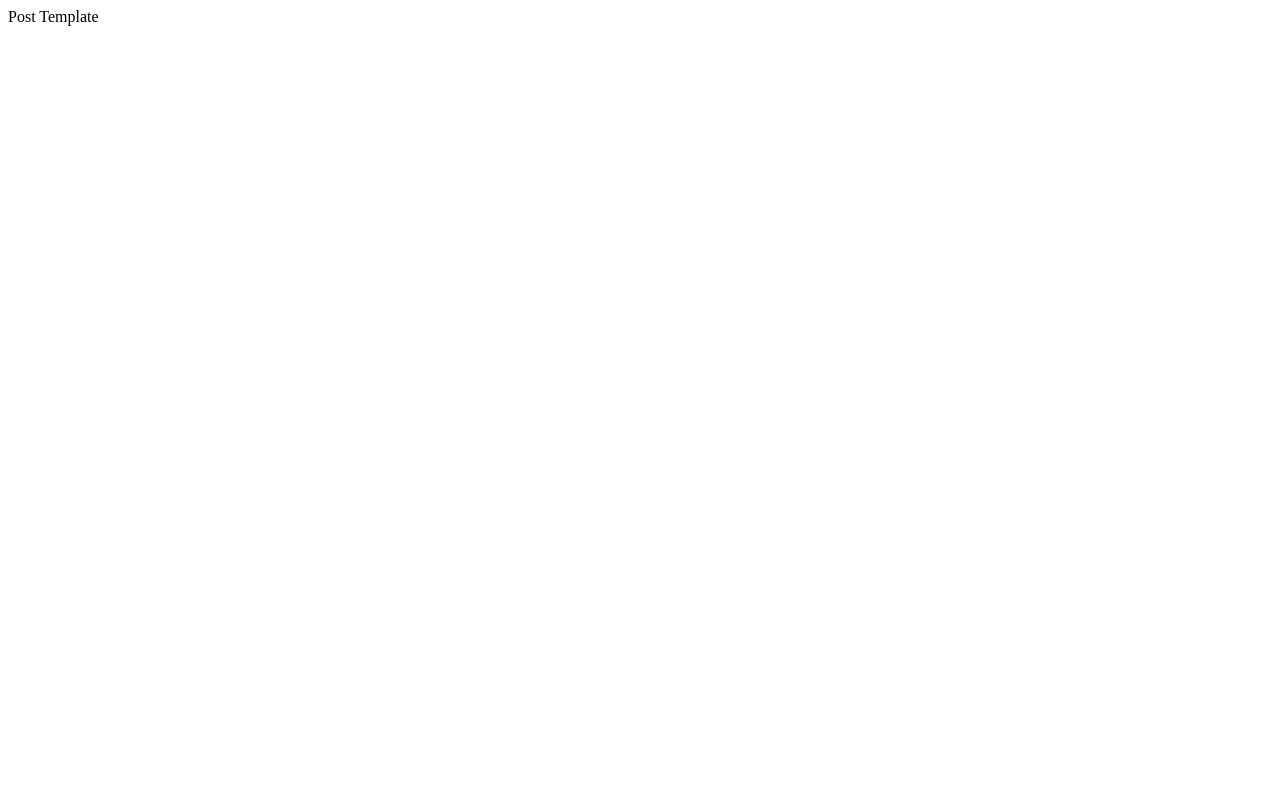
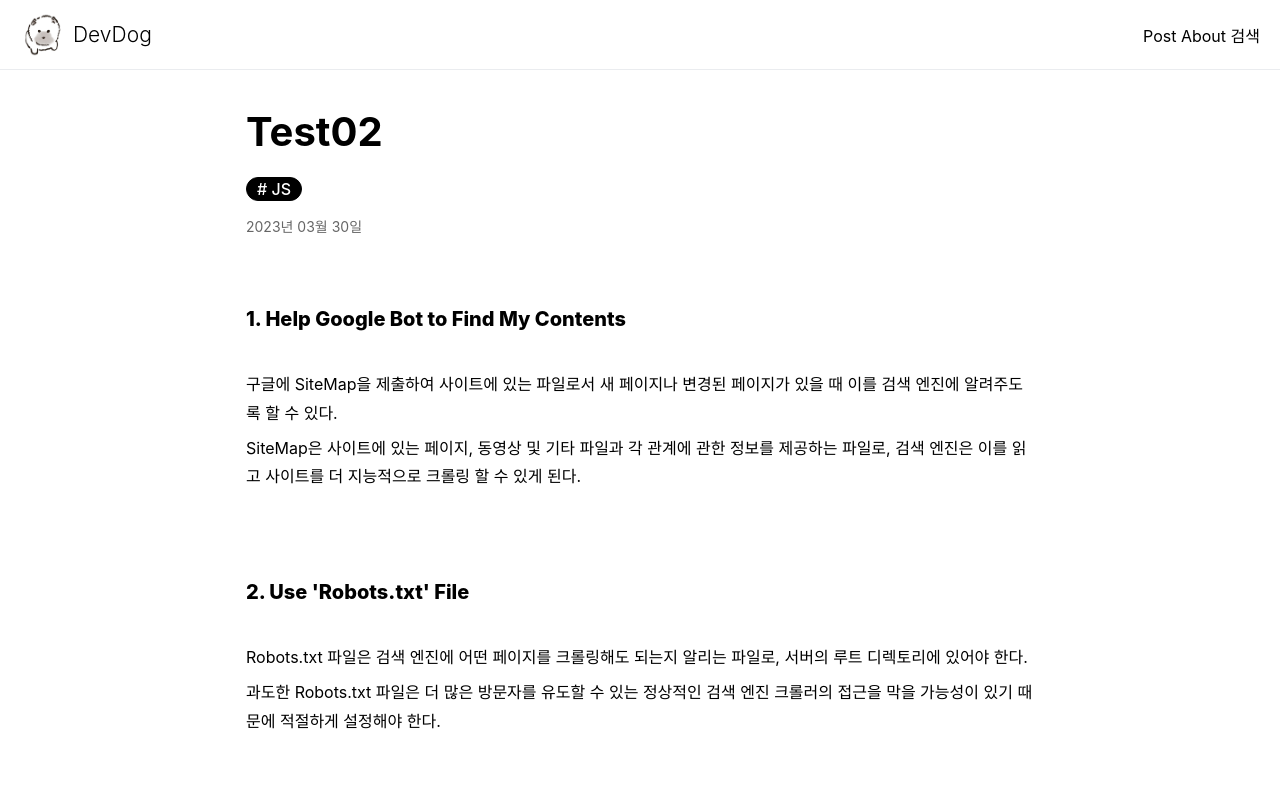
Before and after one commit to Jeong-ki/gatsby-blog, a Gatsby site: page /test_2/ in a window 1280 px wide. Shown: the top 800 px of the page. Built offline with nearby package versions, Linux system fonts and the light colour scheme; Gatsby itself is replaced by a stand-in of ours.

Commit message:
add: 게시글 페이지 구현

```diff
--- a/gatsby-node.js
+++ b/gatsby-node.js
@@ -57,11 +57,6 @@ exports.createPages = async ({ actions, graphql, reporter }) => {
               }
             }
           }
-          file(name: { eq: "profile-image" }) {
-            childImageSharp {
-              gatsbyImageData(width: 45, height: 45)
-            }
-          }
         }
       }
     `,
--- a/src/components/Common/GlobalStyle.tsx
+++ b/src/components/Common/GlobalStyle.tsx
@@ -2,13 +2,13 @@ import React, { FunctionComponent } from 'react';
 import { Global, css } from '@emotion/react';
 
 const defaultStyle = css`
-  @import url('https://fonts.googleapis.com/css2?family=Nanum+Myeongjo:wght@400;700;800&display=swap');
-
   * {
     padding: 0;
     margin: 0;
     box-sizing: border-box;
-    font-family: 'Nanum Myeongjo', serif;
+    font-family: 'Pretendard', -apple-system, BlinkMacSystemFont, 'Segoe UI',
+      'Roboto', 'Oxygen', 'Ubuntu', 'Cantarell', 'Fira Sans', 'Droid Sans',
+      'Helvetica Neue', sans-serif;
   }
 
   html,
--- a/src/components/Common/Header.tsx
+++ b/src/components/Common/Header.tsx
@@ -22,10 +22,10 @@ const WrapLogo = styled(Link)`
   font-weight: 500;
   align-items: center;
 `;
-const Title = styled.div`
+const Title = styled.h1`
   margin-left: 8px;
   font-size: 21px;
-  font-weight: 400;
+  font-weight: 300;
 `;
 const Menu = styled.div`
   display: flex;
--- a/src/components/Main/CategoryList.tsx
+++ b/src/components/Main/CategoryList.tsx
@@ -23,16 +23,16 @@ const CategoryListWrapper = styled.div`
   display: flex;
   flex-wrap: wrap;
   width: 1200px;
-  margin: 100px auto 0;
+  margin: 60px auto 0;
 
   @media (max-width: 1600px) {
     width: 900px;
-    margin: 100px auto 0;
+    margin: 60px auto 0;
   }
 
   @media (max-width: 1200px) {
     width: 768px;
-    margin: 80px auto 0;
+    margin: 60px auto 0;
   }
 
   @media (max-width: 768px) {
--- a/src/components/Main/PostItem.tsx
+++ b/src/components/Main/PostItem.tsx
@@ -55,7 +55,7 @@ const Category = styled.div`
 const CategoryItem = styled.div`
   margin: 2.5px 5px;
   padding: 3px 5px;
-  border-radius: 3px;
+  border-radius: 5px;
   background: black;
   font-size: 14px;
   font-weight: 700;
--- /dev/null
+++ b/src/components/Post/PostContent.tsx
@@ -0,0 +1,131 @@
+import React, { FunctionComponent } from 'react';
+import styled from '@emotion/styled';
+
+interface PostContentProps {
+  html: string;
+}
+
+const MarkdownWrapper = styled.div`
+  text-align: left;
+`;
+const PostWrapper = styled.div`
+  display: flex;
+  flex-direction: column;
+  justify-content: flex-start;
+  -webkit-box-align: center;
+  align-items: center;
+  max-width: 900px;
+  padding: 2rem;
+  margin-left: auto;
+  margin-right: auto;
+`;
+
+const MarkdownRenderer = styled.div`
+  // Renderer Style
+  display: flex;
+  flex-direction: column;
+  justify-content: flex-start;
+  word-break: break-all;
+  align-items: flex-start;
+  width: 100%;
+  padding: 0 1.5rem;
+  word-break: break-all;
+
+  // Markdown Style
+  line-height: 1.8;
+  font-size: 16px;
+  font-weight: 400;
+
+  // Apply Padding Attribute to All Elements
+  p {
+    padding: 3px 0;
+  }
+
+  // Adjust Heading Element Style
+  h1,
+  h2,
+  h3 {
+    font-weight: 800;
+    margin-bottom: 30px;
+  }
+
+  * + h1,
+  * + h2,
+  * + h3 {
+    margin-top: 80px;
+  }
+
+  hr + h1,
+  hr + h2,
+  hr + h3 {
+    margin-top: 0;
+  }
+
+  h1 {
+    font-size: 30px;
+  }
+
+  h2 {
+    font-size: 25px;
+  }
+
+  h3 {
+    font-size: 20px;
+  }
+
+  // Adjust Quotation Element Style
+  blockquote {
+    margin: 30px 0;
+    padding: 5px 15px;
+    border-left: 2px solid #000000;
+    font-weight: 800;
+  }
+
+  // Adjust List Element Style
+  ol,
+  ul {
+    margin-left: 20px;
+    padding: 30px 0;
+  }
+
+  // Adjust Horizontal Rule style
+  hr {
+    border: 1px solid #000000;
+    margin: 100px 0;
+  }
+
+  // Adjust Link Element Style
+  a {
+    color: #4263eb;
+    text-decoration: underline;
+  }
+
+  // Adjust Code Style
+  pre[class*='language-'] {
+    margin: 30px 0;
+    padding: 15px;
+    font-size: 15px;
+
+    ::-webkit-scrollbar-thumb {
+      background: rgba(255, 255, 255, 0.5);
+      border-radius: 3px;
+    }
+  }
+
+  code[class*='language-'],
+  pre[class*='language-'] {
+    tab-size: 2;
+  }
+`;
+
+const PostContent: FunctionComponent<PostContentProps> = function ({ html }) {
+  return (
+    <MarkdownWrapper>
+      <PostWrapper>
+        <MarkdownRenderer dangerouslySetInnerHTML={{ __html: html }} />;
+      </PostWrapper>
+    </MarkdownWrapper>
+  );
+};
+
+export default PostContent;
--- /dev/null
+++ b/src/components/Post/PostHead.tsx
@@ -0,0 +1,21 @@
+import React, { FunctionComponent } from 'react';
+import styled from '@emotion/styled';
+import PostHeadInfo, { PostHeadInfoProps } from 'components/Post/PostHeadInfo';
+
+const PostHeadWrapper = styled.header`
+  text-align: center;
+`;
+
+const PostHead: FunctionComponent<PostHeadInfoProps> = function ({
+  title,
+  date,
+  categories,
+}) {
+  return (
+    <PostHeadWrapper>
+      <PostHeadInfo title={title} date={date} categories={categories} />
+    </PostHeadWrapper>
+  );
+};
+
+export default PostHead;
--- /dev/null
+++ b/src/components/Post/PostHeadInfo.tsx
@@ -0,0 +1,143 @@
+/* eslint-disable @typescript-eslint/no-unsafe-assignment */
+import React, { FunctionComponent } from 'react';
+import styled from '@emotion/styled';
+
+export type PostHeadInfoProps = {
+  title: string;
+  date: string;
+  categories: string[];
+};
+
+const PostHeadInfoWrapper = styled.div`
+  display: -webkit-box;
+  display: -webkit-flex;
+  display: -ms-flexbox;
+  display: flex;
+  -webkit-flex-direction: column;
+  -ms-flex-direction: column;
+  flex-direction: column;
+  -webkit-box-pack: start;
+  -ms-flex-pack: start;
+  -webkit-justify-content: flex-start;
+  justify-content: flex-start;
+  -webkit-align-items: center;
+  -webkit-box-align: center;
+  -ms-flex-align: center;
+  align-items: center;
+  max-width: 900px;
+  padding: 2rem;
+  margin-left: auto;
+  margin-right: auto;
+`;
+
+const PostHeadInfoInner = styled.div`
+  display: -webkit-box;
+  display: -webkit-flex;
+  display: -ms-flexbox;
+  display: flex;
+  -webkit-flex-direction: column;
+  -ms-flex-direction: column;
+  flex-direction: column;
+  -webkit-box-pack: start;
+  -ms-flex-pack: start;
+  -webkit-justify-content: flex-start;
+  justify-content: flex-start;
+  -webkit-align-items: flex-start;
+  -webkit-box-align: flex-start;
+  -ms-flex-align: flex-start;
+  align-items: flex-start;
+  width: 100%;
+  padding: 0 1.5rem;
+`;
+
+const Title = styled.h2`
+  text-align: left;
+  color: inherit;
+  font-size: 2.5rem;
+  line-height: 1.5;
+  font-weight: 700;
+`;
+
+const CategoryWrapper = styled.div`
+  display: -webkit-box;
+  display: -webkit-flex;
+  display: -ms-flexbox;
+  display: flex;
+  -webkit-flex-direction: column;
+  -ms-flex-direction: column;
+  flex-direction: column;
+  position: relative;
+  min-width: 1px;
+  max-width: 100%;
+  -webkit-box-pack: start;
+  -ms-flex-pack: start;
+  -webkit-justify-content: flex-start;
+  justify-content: flex-start;
+  -webkit-align-items: stretch;
+  -webkit-box-align: stretch;
+  -ms-flex-align: stretch;
+  align-items: stretch;
+  -webkit-flex-basis: auto;
+  -ms-flex-preferred-size: auto;
+  flex-basis: auto;
+  box-sizing: border-box;
+  -webkit-flex: 1;
+  -ms-flex: 1;
+  flex: 1;
+  -webkit-box-flex-wrap: wrap;
+  -webkit-flex-wrap: wrap;
+  -ms-flex-wrap: wrap;
+  flex-wrap: wrap;
+  -webkit-flex-direction: row;
+  -ms-flex-direction: row;
+  flex-direction: row;
+`;
+
+const Category = styled.span`
+  display: inline-block;
+  vertical-align: middle;
+  border-radius: 16px;
+  font-weight: 500;
+  line-height: 1;
+  cursor: inherit;
+  font-feature-settings: tnum;
+  font-variant: tabular-nums;
+  text-transform: capitalize;
+  white-space: nowrap;
+  background: #000;
+  color: #ffffff;
+  border: 1px solid #000;
+  padding: 3px 10px;
+  font-size: 1rem;
+  margin-right: 5px;
+  margin: 15px 5px 15px 0;
+`;
+
+const Date = styled.span`
+  color: inherit;
+  font-size: 0.875rem;
+  line-height: 1.5;
+  color: #666;
+`;
+
+const PostHeadInfo: FunctionComponent<PostHeadInfoProps> = function ({
+  title,
+  date,
+  categories,
+}) {
+  return (
+    <PostHeadInfoWrapper>
+      <PostHeadInfoInner>
+        <Title>{title}</Title>
+        <CategoryWrapper>
+          {categories.map(item => (
+            <Category># {item}</Category>
+          ))}
+        </CategoryWrapper>
+        <Date>{date}</Date>
+      </PostHeadInfoInner>
+    </PostHeadInfoWrapper>
+  );
+};
+
+export default PostHeadInfo;
--- a/src/templates/post_template.tsx
+++ b/src/templates/post_template.tsx
@@ -1,13 +1,58 @@
+import React, { FunctionComponent } from 'react';
+import { graphql } from 'gatsby';
 import Template from 'components/Common/Template';
-import { graphql } from 'gatsby';
-import React, { FunctionComponent } from 'react';
+import { IGatsbyImageData } from 'gatsby-plugin-image';
+import PostContent from 'components/Post/PostContent';
+import PostHead from 'components/Post/PostHead';
+import { PostFrontmatterType } from 'types/PostItem.types';
 
-// eslint-disable-next-line @typescript-eslint/ban-types
-type PostTemplateProps = {};
+type PostTemplateProps = {
+  data: {
+    allMarkdownRemark: {
+      edges: PostPageItemType[]; // 존재하지 않는 타입이므로 에러가 발생하지만 일단 작성해주세요
+    };
+    file: {
+      childImageSharp: {
+        gatsbyImageData: IGatsbyImageData;
+      };
+    };
+  };
+};
+export type PostPageItemType = {
+  node: {
+    html: string;
+    frontmatter: PostFrontmatterType;
+  };
+};
 
-const PostTemplate: FunctionComponent<PostTemplateProps> = function (props) {
-  console.log(props);
-  return <div>Post Template</div>;
+const PostTemplate: FunctionComponent<PostTemplateProps> = function ({
+  data: {
+    allMarkdownRemark: { edges },
+    file: {
+      childImageSharp: { gatsbyImageData },
+    },
+  },
+}) {
+  console.log(edges[0]);
+
+  const {
+    node: {
+      html,
+      frontmatter: {
+        title,
+        summary, // 나중에 사용할 예정입니다!
+        date,
+        categories,
+      },
+    },
+  } = edges[0];
+
+  return (
+    <Template gatsbyImageData={gatsbyImageData}>
+      <PostHead title={title} date={date} categories={categories} />
+      <PostContent html={html} />
+    </Template>
+  );
 };
 
 export default PostTemplate;
@@ -21,7 +66,7 @@ export const queryMarkdownDataBySlug = graphql`
           frontmatter {
             title
             summary
-            date(formatString: "YYYY.MM.DD.")
+            date(formatString: "YYYY년 MM월 DD일")
             categories
             thumbnail {
               childImageSharp {
@@ -32,5 +77,10 @@ export const queryMarkdownDataBySlug = graphql`
         }
       }
     }
+    file(name: { eq: "profile-image" }) {
+      childImageSharp {
+        gatsbyImageData(width: 45, height: 45)
+      }
+    }
   }
 `;
```
Also changed, not shown: 1 other file.
